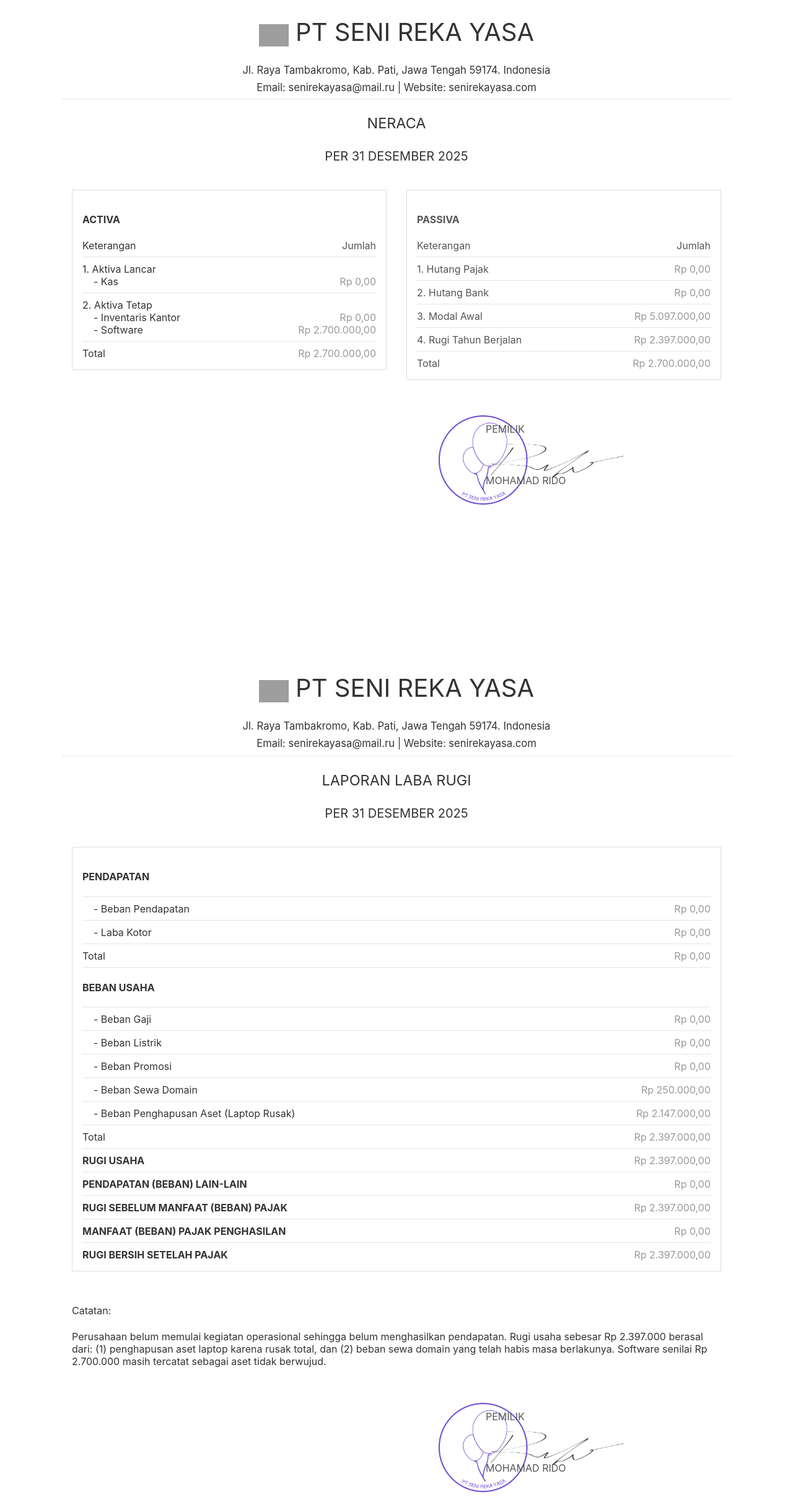
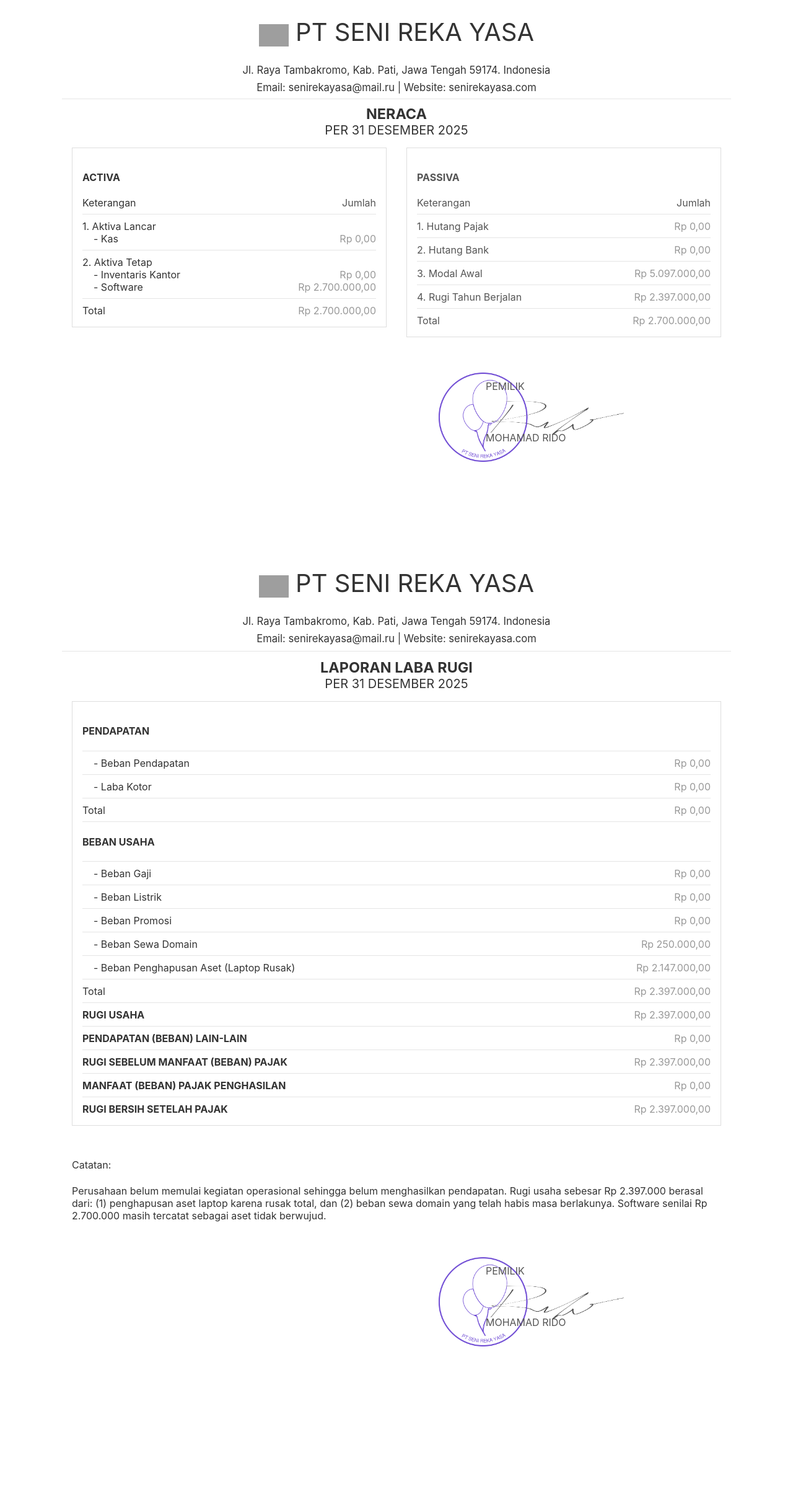
Before and after one commit to artslinux/nudc33ycmqc, a Jekyll site: the page neraca.html, which Jekyll copies as it is, in a window 1280 px wide. Shown: the whole page at 62% size. Built offline with Jekyll 4.4.1, drawn with Linux system fonts in a browser that asks for light colours; after the commit the page ends 2196 px from its top, so only the background shows below that; grey boxes are pictures that could not be loaded.

Commit message:
Update neraca.html

```diff
--- a/neraca.html
+++ b/neraca.html
@@ -61,6 +61,16 @@ hr {
   display:inline-block;
   border:none;
   margin-bottom: 4px;
+}
+  h3 {
+    display: block;
+    font-size: 1.17em;
+    margin-block-start: 1em;
+    margin-block-end: 1em;
+    margin-inline-start: 0px;
+    margin-inline-end: 0px;
+    font-weight: bold;
+    unicode-bidi: isolate;
 }
 a {
   color: #333;
@@ -231,8 +241,8 @@ html {scrollbar-width: thin; scrollbar-color: #888 #f1f1f1;}
 </div>
 <hr>
 <div class="title-top">
-<h3>NERACA</h3>
-<h4>PER 31 DESEMBER 2025</h4>
+<h3 style="margin:0;">NERACA</h3>
+<h4 style="margin:0;">PER 31 DESEMBER 2025</h4>
 </div>
 <div class="row">
 <div class="column">
@@ -330,11 +340,6 @@ html {scrollbar-width: thin; scrollbar-color: #888 #f1f1f1;}
 <br/>
 <br/>
 <br/>
-<br/>
-<br/>
-<br/>
-<br/>
-<br/>
 
 <div class="title-top">
 <h1>
@@ -343,8 +348,8 @@ html {scrollbar-width: thin; scrollbar-color: #888 #f1f1f1;}
 <h5>Jl. Raya Tambakromo, Kab. Pati, Jawa Tengah 59174. Indonesia</h5>
 <h5>Email: senirekayasa@mail.ru | Website: senirekayasa.com</h5>
 <hr>
-<h3>LAPORAN LABA RUGI</h3>
-<h4>PER 31 DESEMBER 2025</h4>
+<h3 style="margin:0;">LAPORAN LABA RUGI</h3>
+<h4 style="margin:0;">PER 31 DESEMBER 2025</h4>
 </div>
 
   <div class="content" style="padding: 1em;">
```
